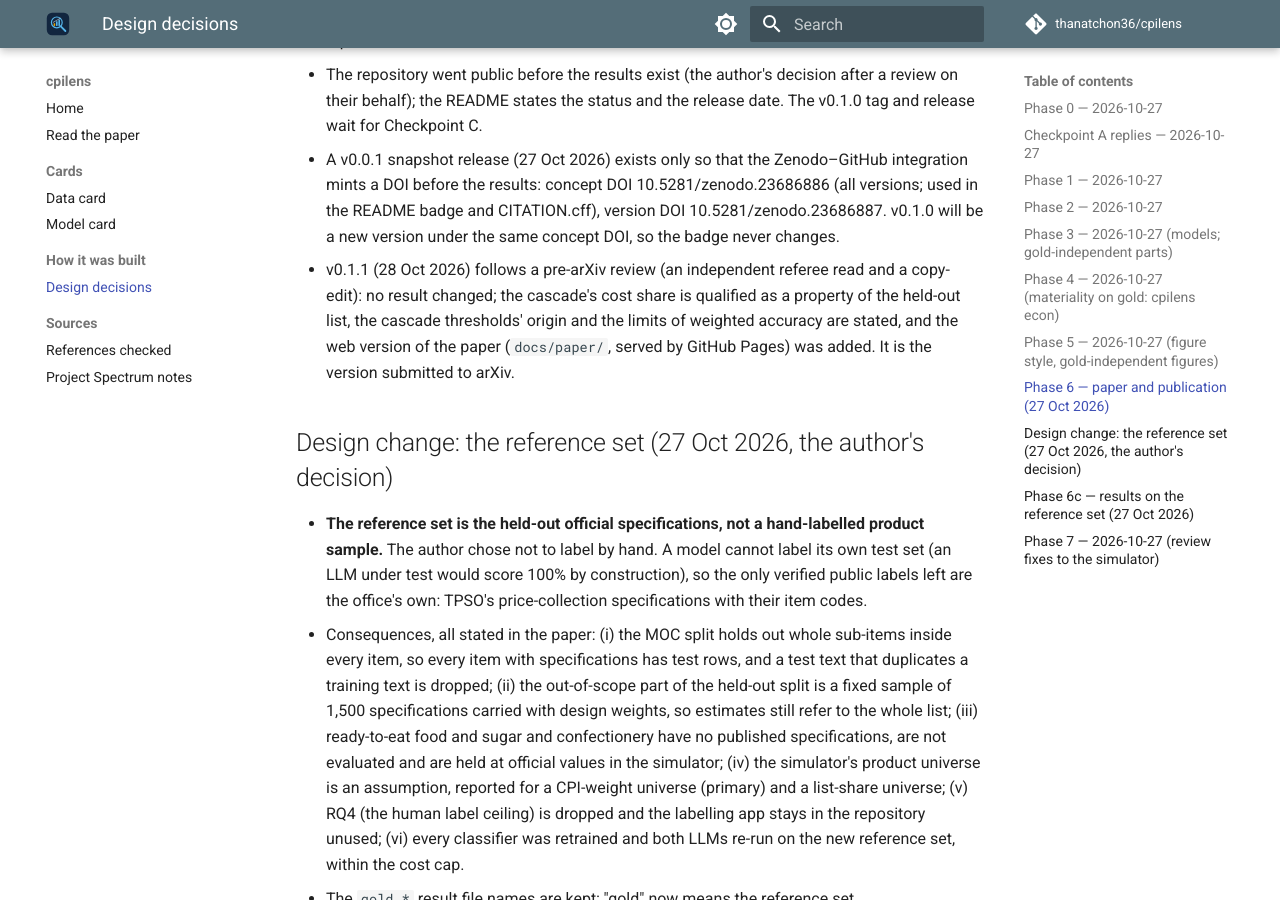
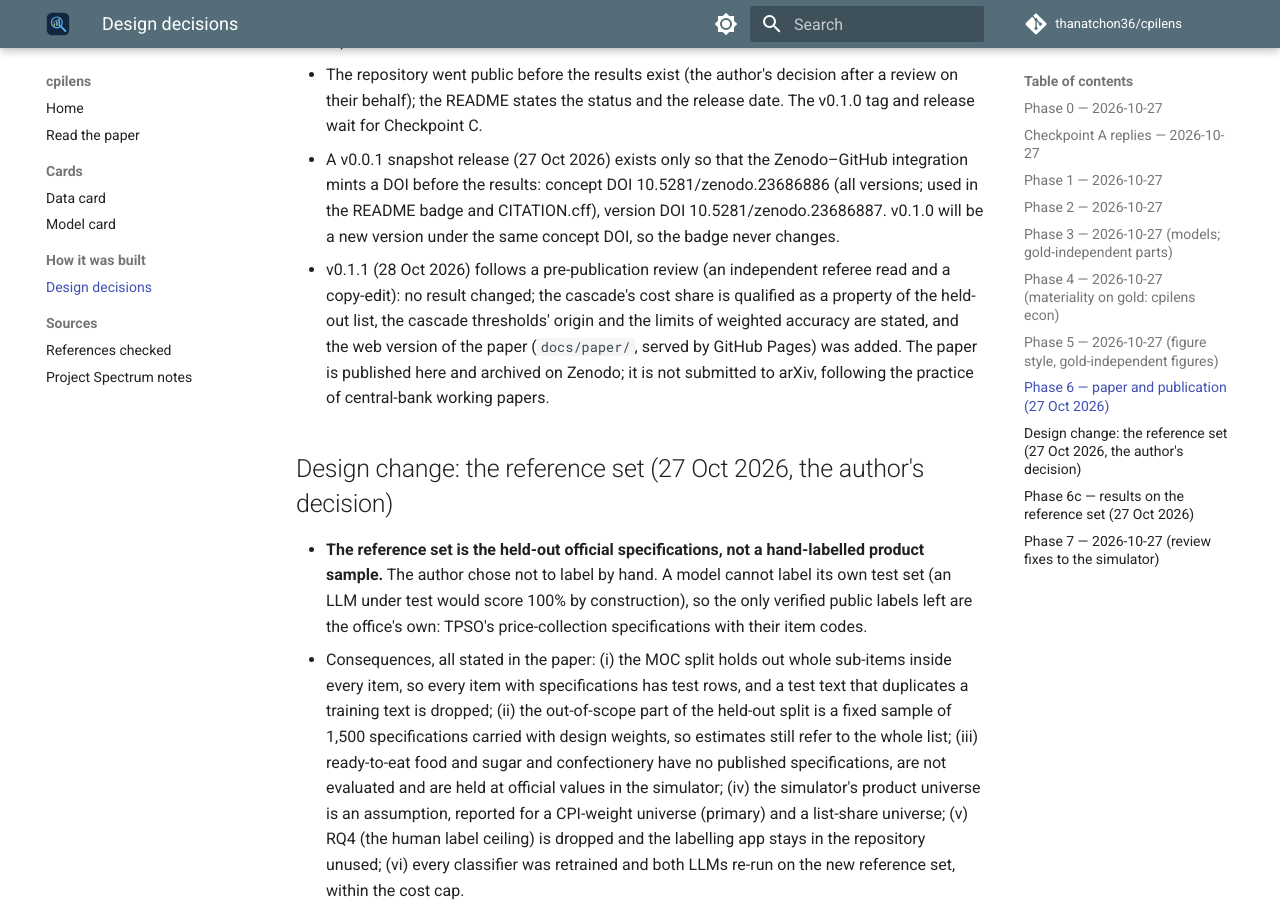
Before and after one commit to thanatchon36/cpilens, an MkDocs documentation site: the page built from docs/decisions.md, in a window 1280 px wide and 900 px high, scrolled down 8647 px. Built offline with MkDocs 1.6.1 and Material for MkDocs 9.7.7, drawn with Linux system fonts in a browser that asks for light colours; comment, search, counter and statistics services are not loaded.

Commit message:
decisions: the paper is published on GitHub and Zenodo, not arXiv
Co-Authored-By: Claude Opus 5.5 <noreply@anthropic.com>
Claude-Session: https://claude.ai/code/session_01T4K1oSP9UNz2savKkXMGDU

```diff
--- a/docs/decisions.md
+++ b/docs/decisions.md
@@ -116,7 +116,7 @@ One line per non-obvious choice, newest last. `[default]` = taken without a repl
 - `paper/main.pdf` is committed and linked from the README, as in the author's other repositories.
 - The repository went public before the results exist (the author's decision after a review on their behalf); the README states the status and the release date. The v0.1.0 tag and release wait for Checkpoint C.
 - A v0.0.1 snapshot release (27 Oct 2026) exists only so that the Zenodo–GitHub integration mints a DOI before the results: concept DOI 10.5281/zenodo.23686886 (all versions; used in the README badge and CITATION.cff), version DOI 10.5281/zenodo.23686887. v0.1.0 will be a new version under the same concept DOI, so the badge never changes.
-- v0.1.1 (28 Oct 2026) follows a pre-arXiv review (an independent referee read and a copy-edit): no result changed; the cascade's cost share is qualified as a property of the held-out list, the cascade thresholds' origin and the limits of weighted accuracy are stated, and the web version of the paper (`docs/paper/`, served by GitHub Pages) was added. It is the version submitted to arXiv.
+- v0.1.1 (28 Oct 2026) follows a pre-publication review (an independent referee read and a copy-edit): no result changed; the cascade's cost share is qualified as a property of the held-out list, the cascade thresholds' origin and the limits of weighted accuracy are stated, and the web version of the paper (`docs/paper/`, served by GitHub Pages) was added. The paper is published here and archived on Zenodo; it is not submitted to arXiv, following the practice of central-bank working papers.
 
 ## Design change: the reference set (27 Oct 2026, the author's decision)
 - **The reference set is the held-out official specifications, not a hand-labelled product sample.** The author chose not to label by hand. A model cannot label its own test set (an LLM under test would score 100% by construction), so the only verified public labels left are the office's own: TPSO's price-collection specifications with their item codes.
```
